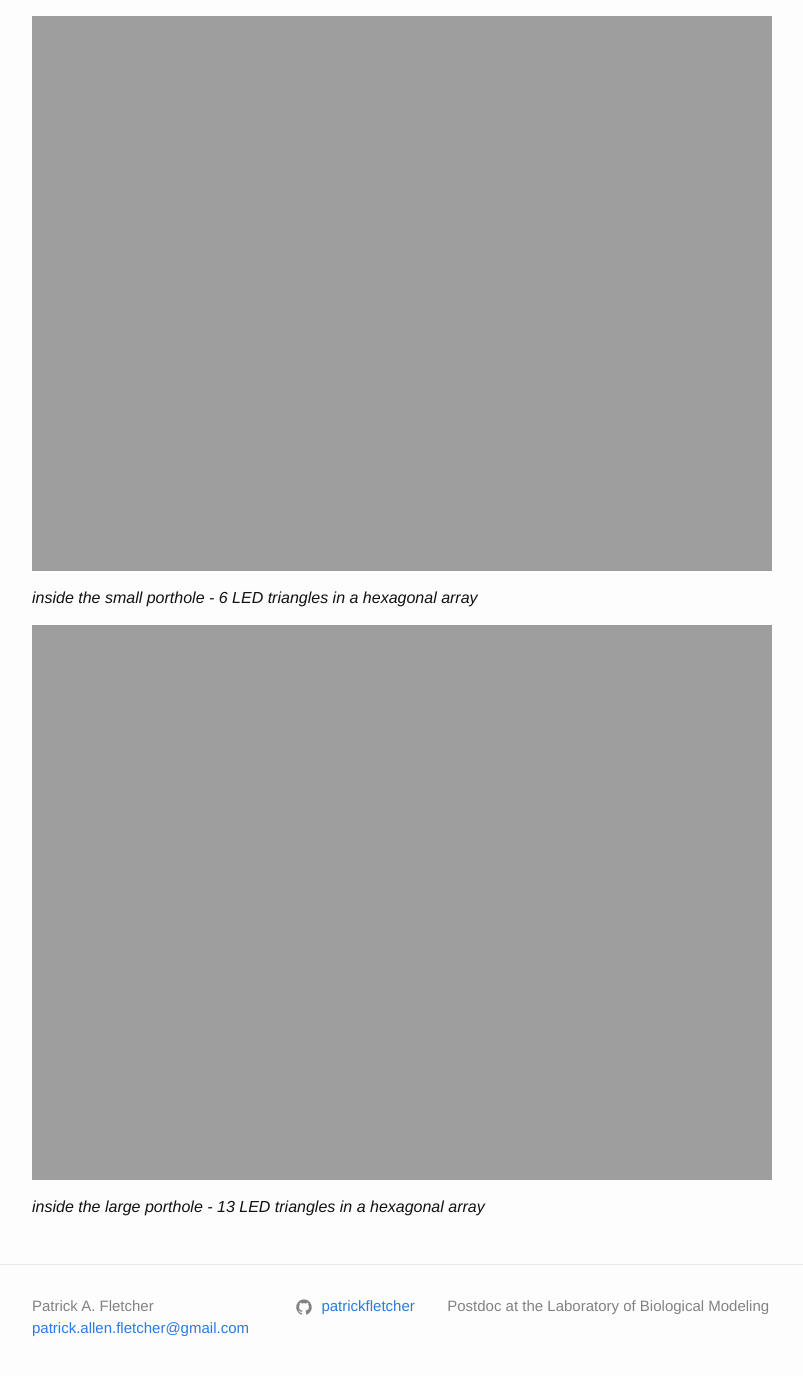
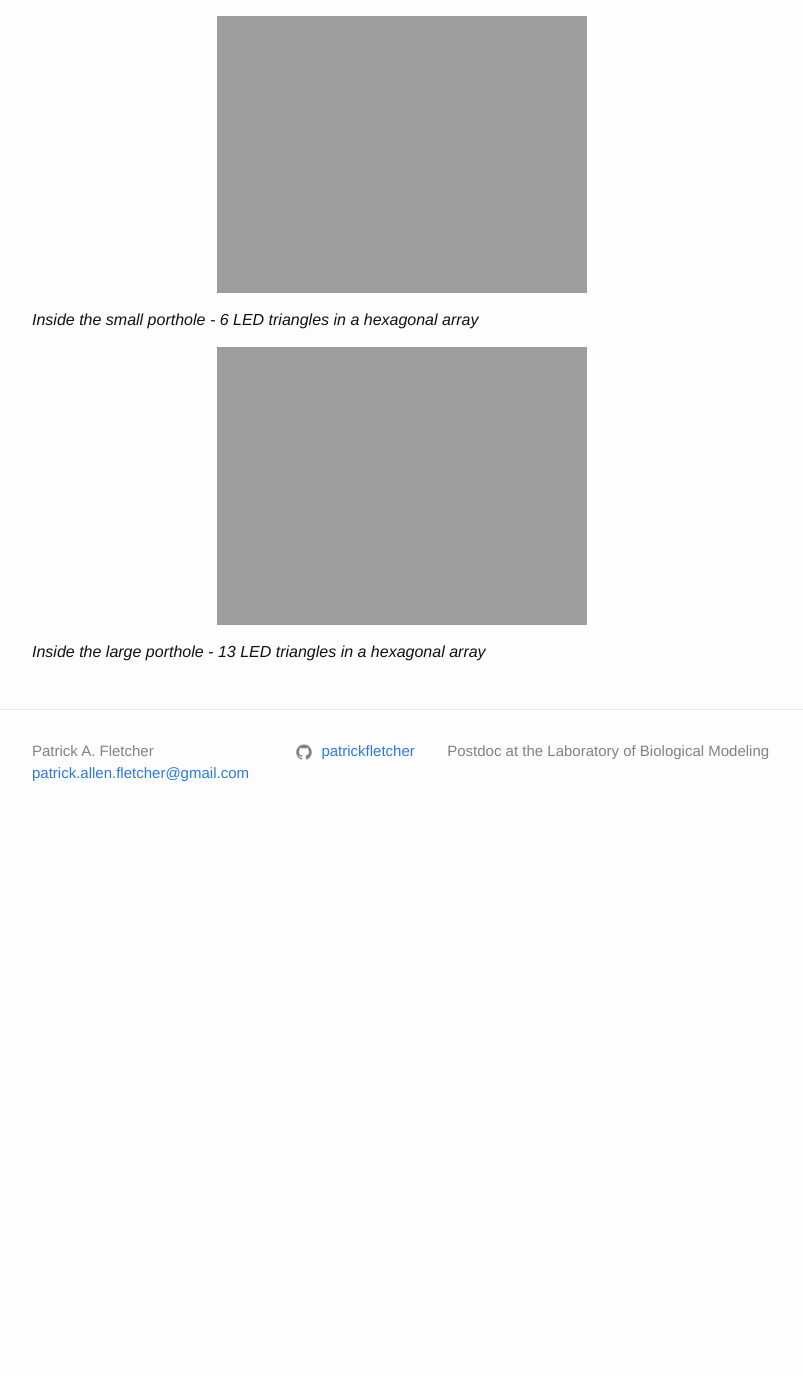
Before and after one commit to patrickfletcher/patrickfletcher.github.io, a Jekyll site: the page built from lights.md, in a window 1280 px wide and 1400 px high, scrolled down 3273 px. Shown: the top 1376 px of the window, without its empty margins (238-1041 px from the left). Built offline with Jekyll 4.4.1, drawn with Linux system fonts in a browser that asks for light colours; after the commit the page ends 4118 px from its top, so only the background shows below that.

Commit message:
Update lights.md

```diff
--- a/lights.md
+++ b/lights.md
@@ -46,13 +46,13 @@ The LEDs are driven using the excellent [Pixelblaze v3 controller](https://www.b
 These colorful light fixtures are lit with flat arrays of my [triangular LED panels](#triangular-led-panels). The small one has 6 triangles and the large one has 13.  These panels are also driven by [Pixelblaze v3 controllers](https://www.bhencke.com/pixelblaze) and the Pixelblaze sensor board expansion, which includes a microphone for sound-reactive effects.
 
 <p style="text-align:center;">
-<img src="{{ site.url }}/assets/led/hex open.jpg" alt="inside the small porthole - 6 LED triangles in a hexagonal array"  style="width: 100%"/>
+<img src="{{ site.url }}/assets/led/hex open.jpg" alt="inside the small porthole - 6 LED triangles in a hexagonal array"  style="width: 50%"/>
 </p>
 
-*inside the small porthole - 6 LED triangles in a hexagonal array*
+*Inside the small porthole - 6 LED triangles in a hexagonal array*
 
 <p style="text-align:center;">
-<img src="{{ site.url }}/assets/led/trihex open.jpg" alt="inside the large porthole - 13 LED triangles in a hexagonal array"  style="width: 100%"/>
+<img src="{{ site.url }}/assets/led/trihex open.jpg" alt="inside the large porthole - 13 LED triangles in a hexagonal array"  style="width: 50%"/>
 </p>
 
-*inside the large porthole - 13 LED triangles in a hexagonal array*
+*Inside the large porthole - 13 LED triangles in a hexagonal array*
```
